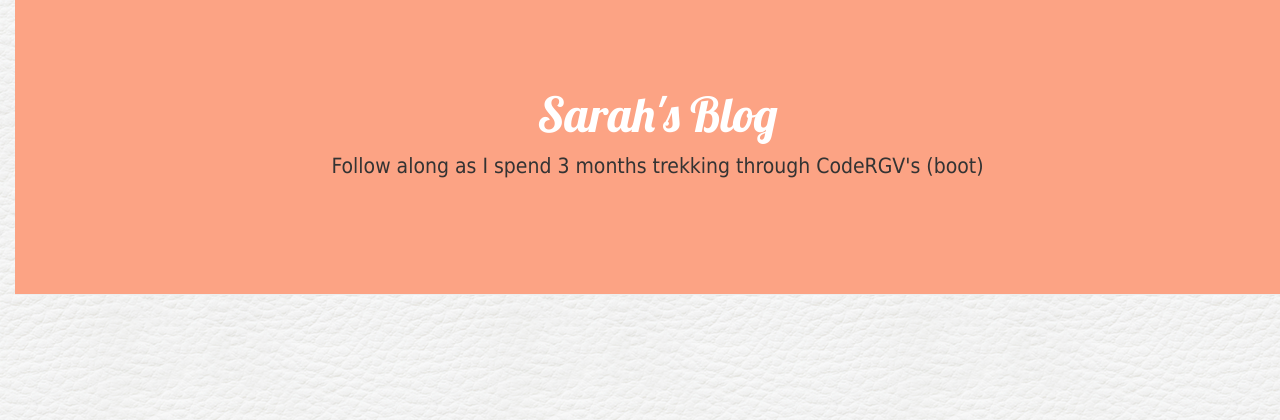
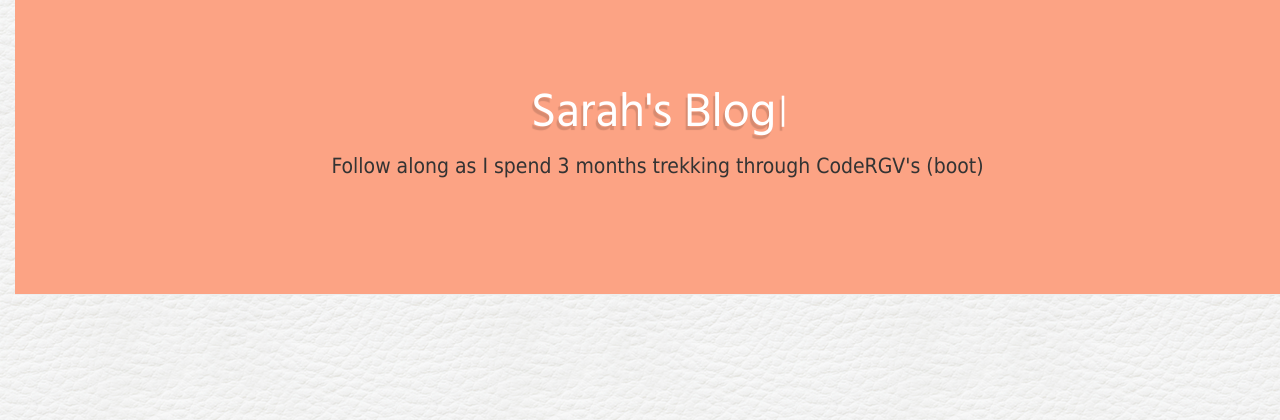
Before and after one commit to sarahsilva1/my-first-blog, a Django app: page / in a window 1280 px wide. Shown: the top 420 px of the page. Run offline with Django 3.2, Linux system fonts and the light colour scheme; data that the repository does not hold is empty; some libraries are stand-ins or nearby versions.

Commit message:
added flashing cursor after title.  woo!

```diff
--- a/blog/static/css/blog.css
+++ b/blog/static/css/blog.css
@@ -1,21 +1,11 @@
-/*<style type="text/css">
-@font-face {
-    font-family: "My Custom Font";
-    src: url(http://www.example.org/mycustomfont.ttf) format("truetype");
-}
-p.customfont {
-    font-family: "My Custom Font", Verdana, Tahoma;
-}
-</style>
-<p class="customfont">Hello world!</p>*/
-
-/*Custom font added above!*/
-
-
 
 h1 a {
     color: #FCA205;
     font-family: 'Hind';
+}
+
+h1 {
+  text-shadow: -2px 4px 1px rgba(0, 0, 0, 0.15);
 }
 
 p {
@@ -45,7 +35,7 @@ body {
 }
 
 h1, h2, h3, h4 {
-    font-family: 'Lobster', cursive;
+    font-family: 'Hind', cursive;
 }
 
 .date {
@@ -75,62 +65,69 @@ h1, h2, h3, h4 {
     color: #000000;
 }
 
+
+
+
 /*blinking cursor below*/
-/*.blinking-cursor {
-  font-weight: 100;
-  font-size: 30px;
-  color: #2E3D48;
-  -webkit-animation: 1s blink step-end infinite;
-  -moz-animation: 1s blink step-end infinite;
-  -ms-animation: 1s blink step-end infinite;
-  -o-animation: 1s blink step-end infinite;
-  animation: 1s blink step-end infinite;
+@import "lesshat";
+
+.blink
+{
+  animation: blink .7s steps(2, start) infinite;
+  -webkit-animation: blink .7s steps(2, start) infinite;
 }
-
-@keyframes "blink" {
-  from, to {
-    color: transparent;
+@keyframes blink
+{
+  to
+  {
+      visibility: hidden;
   }
-  50% {
-    color: black;
+}
+@-webkit-keyframes blink
+{
+  to
+  {
+      visibility: hidden;
   }
 }
 
-@-moz-keyframes blink {
-  from, to {
-    color: transparent;
+// A bit of layout to make it more "beautiful" / less "ugly"
+
+article
+{
+  position: absolute;
+  width: 100%;
+  height: 100%;
+  background: #fc745f;
+  text-align: center;
+
+  h1
+  {
+    font-size: 4em;
+    line-height: .2;
+    color: #fff;
+    .opacity(.8);
+    font-weight: normal;
   }
-  50% {
-    color: black;
+
+  h2
+  {
+    font-size: 1.5em;
+    font-weight: normal;
+    .opacity(.5);
   }
 }
 
-@-webkit-keyframes "blink" {
-  from, to {
-    color: transparent;
-  }
-  50% {
-    color: black;
-  }
+
+#cursor
+{
+  position: relative;
+  top: -6;
+  left: 3;
+  font-size: 35px;
+  color: #fff;
+  text-shadow: -2px 4px 1px rgba(0, 0, 0, 0.15);
 }
-
-@-ms-keyframes "blink" {
-  from, to {
-    color: transparent;
-  }
-  50% {
-    color: black;
-  }
-}
-
-@-o-keyframes "blink" {
-  from, to {
-    color: transparent;
-  }
-  50% {
-    color: black;
-  }
-}*/
 /*blinking cursor above*/
 
 /*background added below*/
--- a/blog/templates/blog/home.html
+++ b/blog/templates/blog/home.html
@@ -11,6 +11,8 @@
 @import 'https://fonts.googleapis.com/css?family=Hind';
 </style>
 <!-- new font imported above -->
+
+
     </head>
 
 
@@ -23,7 +25,12 @@
 
 <!--editing below this line-->
 <div style="background:transparent !important" class="jumbotron text-center">
-    <h1>Sarah's Blog</h1>
+    <h1>Sarah's Blog<span id="cursor" class="blink">|</span></h1>
+      <!-- cursor below -->
+
+
+
+    <!-- cursor above -->
     <p>Follow along as I spend 3 months trekking through CodeRGV's (boot)</p>
 </div>
 
```
